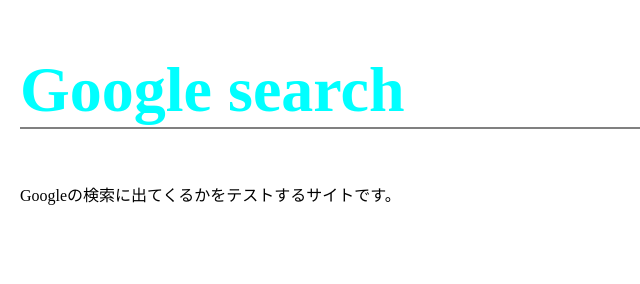
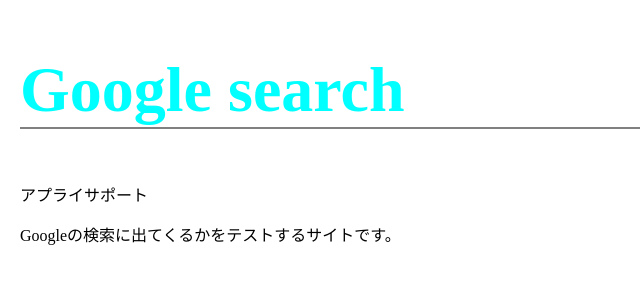
Before and after one commit to Kosuke-tech/Google-Search-Test, a plain HTML site: page index.html in a window 1280 px wide. Shown: the whole page, without its empty margins (0-640 px from the left). Drawn offline with Linux system fonts and the light colour scheme.

Commit message:
Update index.html

```diff
--- a/index.html
+++ b/index.html
@@ -12,6 +12,7 @@
     <header>
         <h2 class="h2">Google search</h2>
     </header>
+    <p>アプライサポート</p>
     <p>Googleの検索に出てくるかをテストするサイトです。</p>
 </body>
 </html>
```
